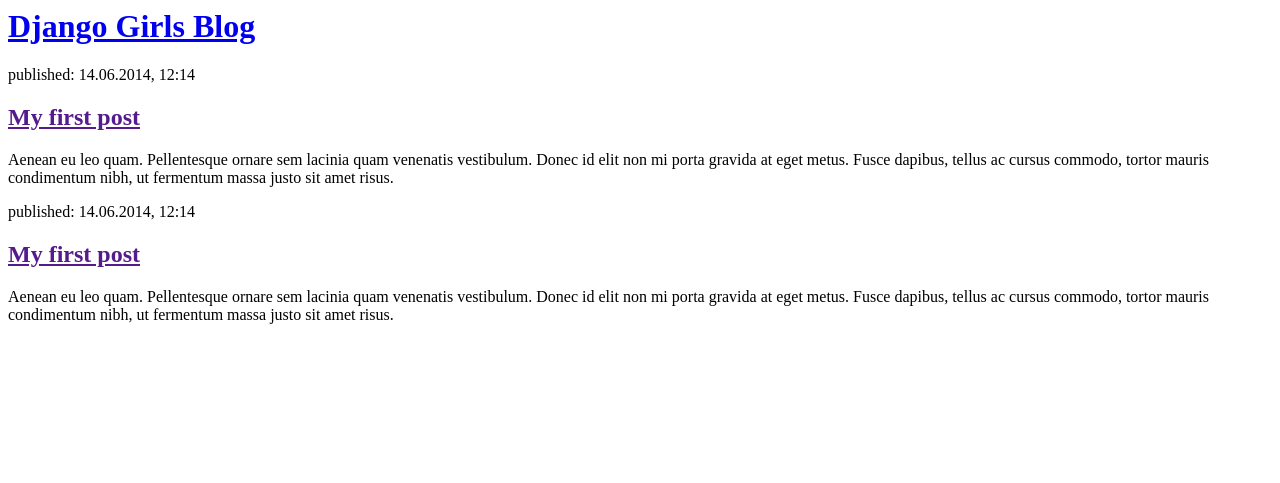
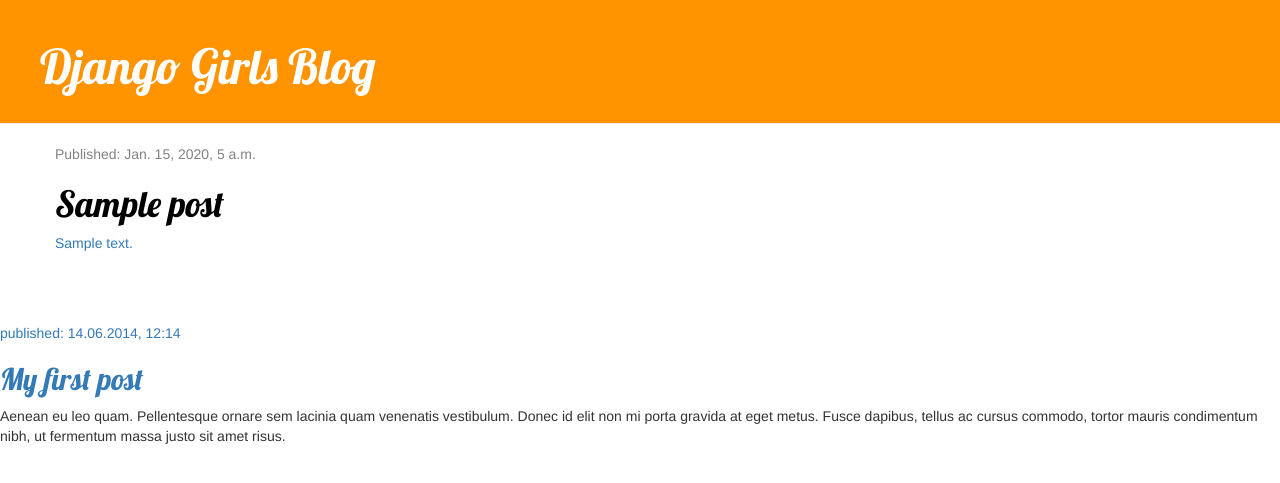
Before and after one commit to linampatino/My-first-project-django, a Django app: template blog/templates/blog/post_list.html in a window 1280 px wide. Shown: the top 483 px of the page. Run offline with Django 3.2, Linux system fonts and the light colour scheme; the template is opened without the code that fills it: values that come from a table or form of the project are taken from there, others are empty; tables that the repository leaves empty hold one stand-in row (values such as "Sample post"); some libraries are stand-ins or nearby versions.

Commit message:
Modified templates too display post from database

```diff
--- /dev/null
+++ b/blog/static/css/blog.css
@@ -0,0 +1,46 @@
+.page-header {
+    background-color: #ff9400;
+    margin-top: 0;
+    padding: 20px 20px 20px 40px;
+}
+
+.page-header h1, .page-header h1 a, .page-header h1 a:visited, .page-header h1 a:active {
+    color: #ffffff;
+    font-size: 36pt;
+    text-decoration: none;
+}
+
+.content {
+    margin-left: 40px;
+}
+
+h1, h2, h3, h4 {
+    font-family: 'Lobster', cursive;
+}
+
+.date {
+    color: #828282;
+}
+
+.save {
+    float: right;
+}
+
+.post-form textarea, .post-form input {
+    width: 100%;
+}
+
+.top-menu, .top-menu:hover, .top-menu:visited {
+    color: #ffffff;
+    float: right;
+    font-size: 26pt;
+    margin-right: 20px;
+}
+
+.post {
+    margin-bottom: 70px;
+}
+
+.post h1 a, .post h1 a:visited {
+    color: #000000;
+}
--- a/blog/templates/blog/post_list.html
+++ b/blog/templates/blog/post_list.html
@@ -1,19 +1,36 @@
+{% load staticfiles %}
 <html>
 
 	<head>
+		<link rel="stylesheet" href="//maxcdn.bootstrapcdn.com/bootstrap/3.2.0/css/bootstrap.min.css">
+		<link rel="stylesheet" href="//maxcdn.bootstrapcdn.com/bootstrap/3.2.0/css/bootstrap-theme.min.css">
+		<link href="//fonts.googleapis.com/css?family=Lobster&subset=latin,latin-ext" rel="stylesheet" type="text/css">
+		<link rel="stylesheet" href="{% static 'css/blog.css' %}">
 		<title>Django Girls Blog </title>
 	</head>
 
 	<body>
-		<div>
+		<div class="page-header">
 			<h1><a href="/">Django Girls Blog</a></h1>
 		</div>
 
-		<div>
-			<p> published: 14.06.2014, 12:14 </p>
-		 	<h2><a href="">My first post </a></h2>
-		 	<p>Aenean eu leo quam. Pellentesque ornare sem lacinia quam venenatis vestibulum. Donec id elit non mi porta gravida at eget metus. Fusce dapibus, tellus ac cursus commodo, tortor mauris condimentum nibh, ut fermentum massa justo sit amet risus.</p>
+		<div class="content container">
+			<div class="row">
+				<div class="col-md-8">
+					{% for post in posts %}
+						<div class="post">
+							<div class="date">
+								<p> Published: {{ post.published_date }} </p>
+							</div>
+
+							<h1><a href = ""> {{ post.title }}</h1>
+							<p>{{ post.text | linebreaksbr }}</p>
+						</div>
+					{% endfor %}
+				</div>
+			</div>
 		</div>
+
 
 		<div>
 			<p> published: 14.06.2014, 12:14 </p>
--- a/blog/views.py
+++ b/blog/views.py
@@ -1,5 +1,8 @@
 from django.shortcuts import render
+from django.utils import timezone
+from .models import Post
 
 # Create your views here.
 def post_list(request):
-	return render(request, 'blog/post_list.html', {})
+	posts = Post.objects.filter(published_date__lte=timezone.now()).order_by('published_date')
+	return render(request, 'blog/post_list.html', {'posts': posts})
```
